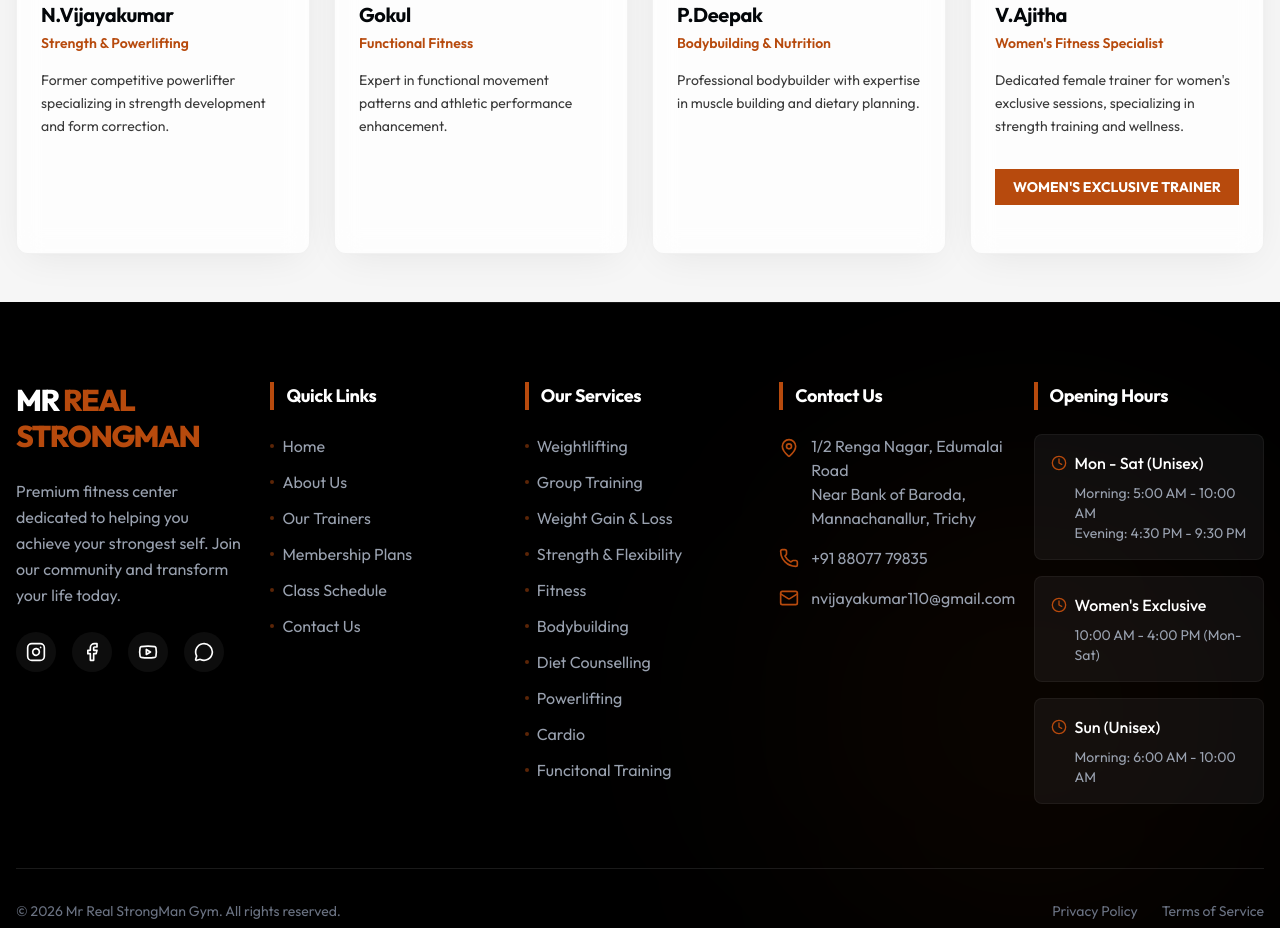
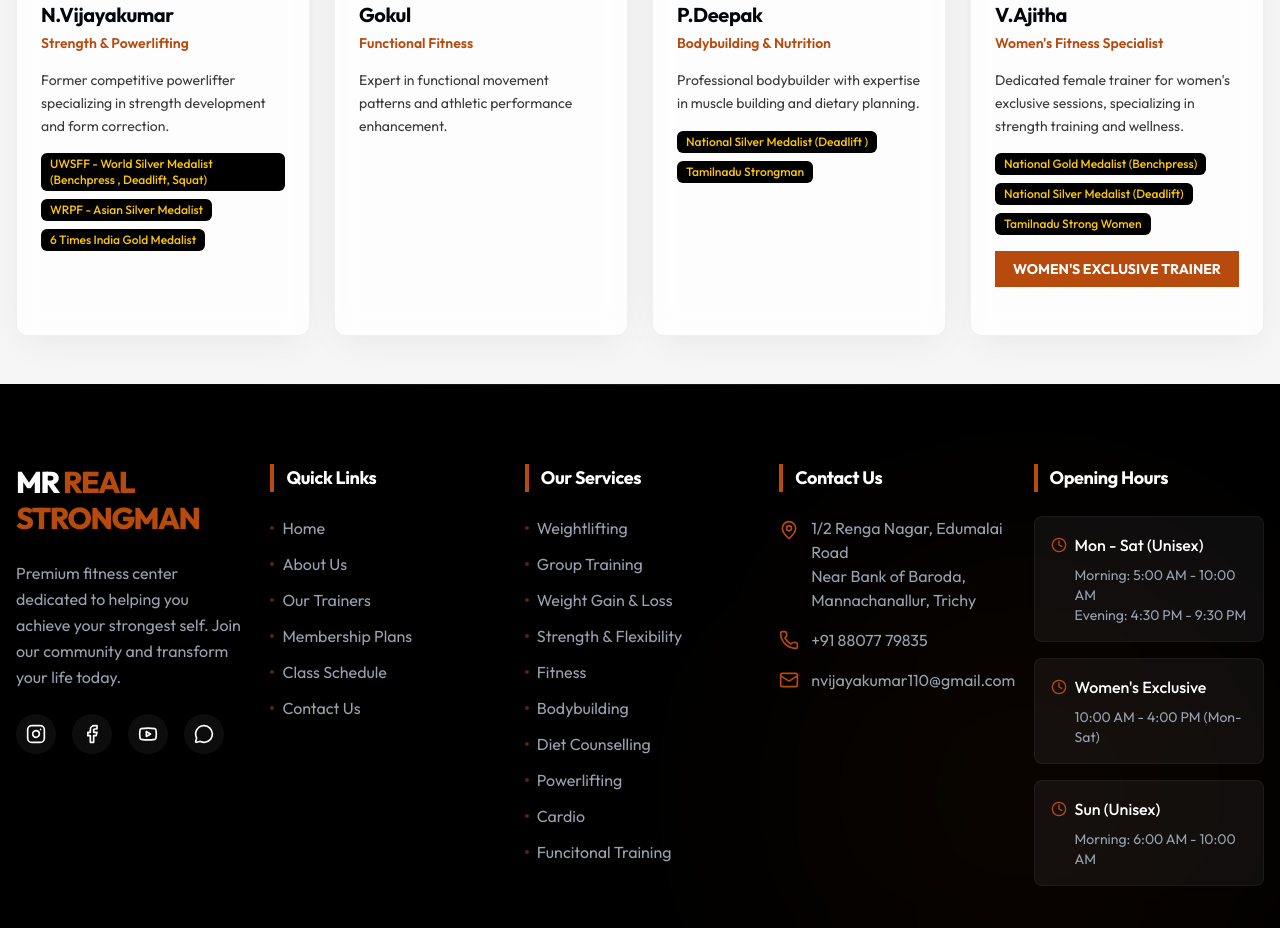
Before and after one commit to logan-codes/Mr-Strongman-Gym-Website, a Next.js app: page /trainers in a window 1280 px wide. Shown: the part 840-1768 px from the top of the page. Built offline with nearby package versions, Linux system fonts and the light colour scheme.

Commit message:
added trainer acheivements

```diff
--- a/src/components/pages/TrainersPageClient.tsx
+++ b/src/components/pages/TrainersPageClient.tsx
@@ -16,7 +16,9 @@ export default function TrainersPageClient() {
       description:
         "Former competitive powerlifter specializing in strength development and form correction.",
       experience: "5+ Years",
-      certifications: [],
+      certifications: ["UWSFF - World Silver Medalist (Benchpress , Deadlift, Squat)",
+"WRPF - Asian Silver Medalist ",
+"6 Times India Gold Medalist "],
       image: "images/vijayakumar.jpg",
     },
     {
@@ -34,7 +36,8 @@ export default function TrainersPageClient() {
       description:
         "Professional bodybuilder with expertise in muscle building and dietary planning.",
       experience: "2+ Years",
-      certifications: [],
+      certifications: ["National Silver Medalist (Deadlift ) ",
+"Tamilnadu Strongman"],
       image: "images/depak.jpg",
     },
     {
@@ -43,7 +46,9 @@ export default function TrainersPageClient() {
       description:
         "Dedicated female trainer for women's exclusive sessions, specializing in strength training and wellness.",
       experience: "2+ Years",
-      certifications: [],
+      certifications: ["National Gold Medalist (Benchpress)",
+"National Silver Medalist (Deadlift)",
+"Tamilnadu Strong Women"],
       image:
         "https://images.unsplash.com/photo-1544005313-94ddf0286df2?w=400&h=400&fit=crop",
       isWomensExclusive: true,
@@ -108,7 +113,7 @@ export default function TrainersPageClient() {
                         className="absolute inset-0 bg-cover bg-[50%_20%]"
                         style={{ backgroundImage: `url('${trainer.image}')` }}
                       />
-                      <Badge className="absolute top-3 left-3 bg-primary text-primary-foreground font-bold">
+                      <Badge className=" absolute top-3 left-3 bg-primary text-primary-foreground font-bold ">
                         {trainer.experience}
                       </Badge>
                     </div>
@@ -133,7 +138,7 @@ export default function TrainersPageClient() {
                             <Badge
                               key={idx}
                               variant="secondary"
-                              className="text-xs"
+                              className="text-xs whitespace-normal bg-black text-yellow-400"
                             >
                               {cert}
                             </Badge>
```
